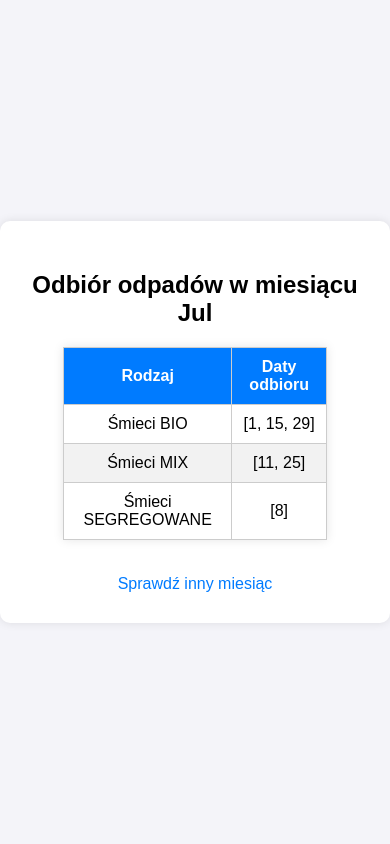
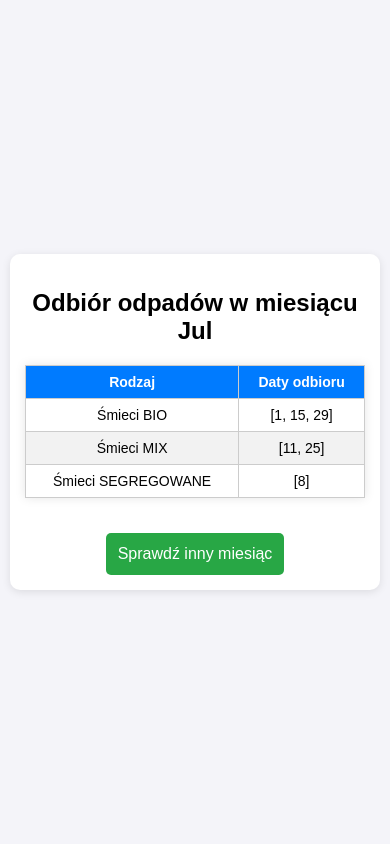
Before and after one commit to jarekrk/trash_app, a Flask app: page /check in a window 390 px wide. Run offline with Flask 3, Linux system fonts and the light colour scheme.

Commit message:
make responsive website to better view on phone etc

```diff
--- a/static/style.css
+++ b/static/style.css
@@ -2,26 +2,32 @@ body {
     display: flex;
     justify-content: center;
     align-items: center;
-    height: 100vh;
+    min-height: 100vh;
     background-color: #f4f4f9;
     font-family: Arial, sans-serif;
     margin: 0;
+    padding: 0;
 }
 
 .box {
     background: white;
-    padding: 30px;
+    padding: 20px;
+    margin: 10px;
     border-radius: 10px;
-    box-shadow: 0px 0px 10px rgba(0, 0, 0, 0.1);
+    box-shadow: 0px 2px 8px rgba(0, 0, 0, 0.1);
     text-align: center;
+    width: 90%;
+    max-width: 600px;
 }
 
 select, input[type="submit"] {
-    padding: 10px;
-    margin: 10px;
+    width: 100%;
+    max-width: 400px;
+    padding: 15px;
+    margin: 10px auto;
     border: 1px solid #ccc;
     border-radius: 5px;
-    font-size: 16px;
+    font-size: 18px;
 }
 
 input[type="submit"] {
@@ -29,6 +35,7 @@ input[type="submit"] {
     color: white;
     border: none;
     cursor: pointer;
+    transition: background-color 0.3s ease;
 }
 
 input[type="submit"]:hover {
@@ -38,26 +45,33 @@ input[type="submit"]:hover {
 a {
     display: inline-block;
     margin-top: 15px;
+    padding: 12px 20px;
+    font-size: 18px;
     text-decoration: none;
-    color: #007BFF;
+    color: white;
+    background-color: #28a745;
+    border-radius: 5px;
+    transition: background-color 0.3s ease;
 }
 
 a:hover {
-    text-decoration: underline;
+    background-color: #218838;
 }
-/* ... dotychczasowe style ... */
 
 .trash-table {
     margin: 20px auto;
     border-collapse: collapse;
-    width: 80%;
+    width: 100%;
+    max-width: 600px;
     box-shadow: 0 0 10px rgba(0,0,0,0.1);
+    overflow-x: auto;
 }
 
 .trash-table th, .trash-table td {
     border: 1px solid #ccc;
-    padding: 10px;
+    padding: 12px;
     text-align: center;
+    font-size: 16px;
 }
 
 .trash-table th {
@@ -72,3 +86,20 @@ a:hover {
 .trash-table tr:hover {
     background-color: #e6f0ff;
 }
+
+/* RESPONSYWNOŚĆ */
+@media (max-width: 600px) {
+    .trash-table th, .trash-table td {
+        font-size: 14px;
+        padding: 8px;
+    }
+
+    select, input[type="submit"], a {
+        font-size: 16px;
+        padding: 12px;
+    }
+
+    .box {
+        padding: 15px;
+    }
+}
```
